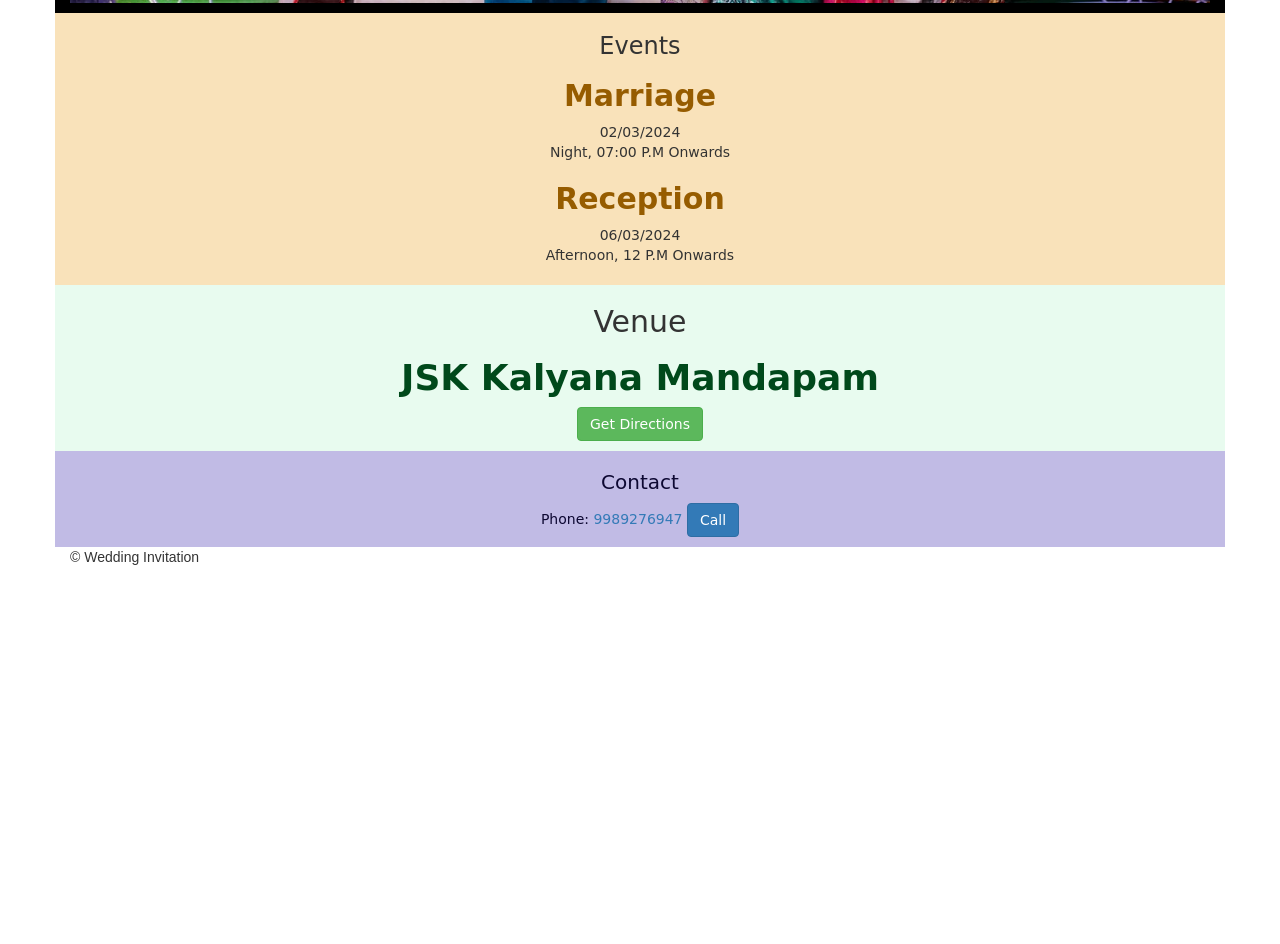
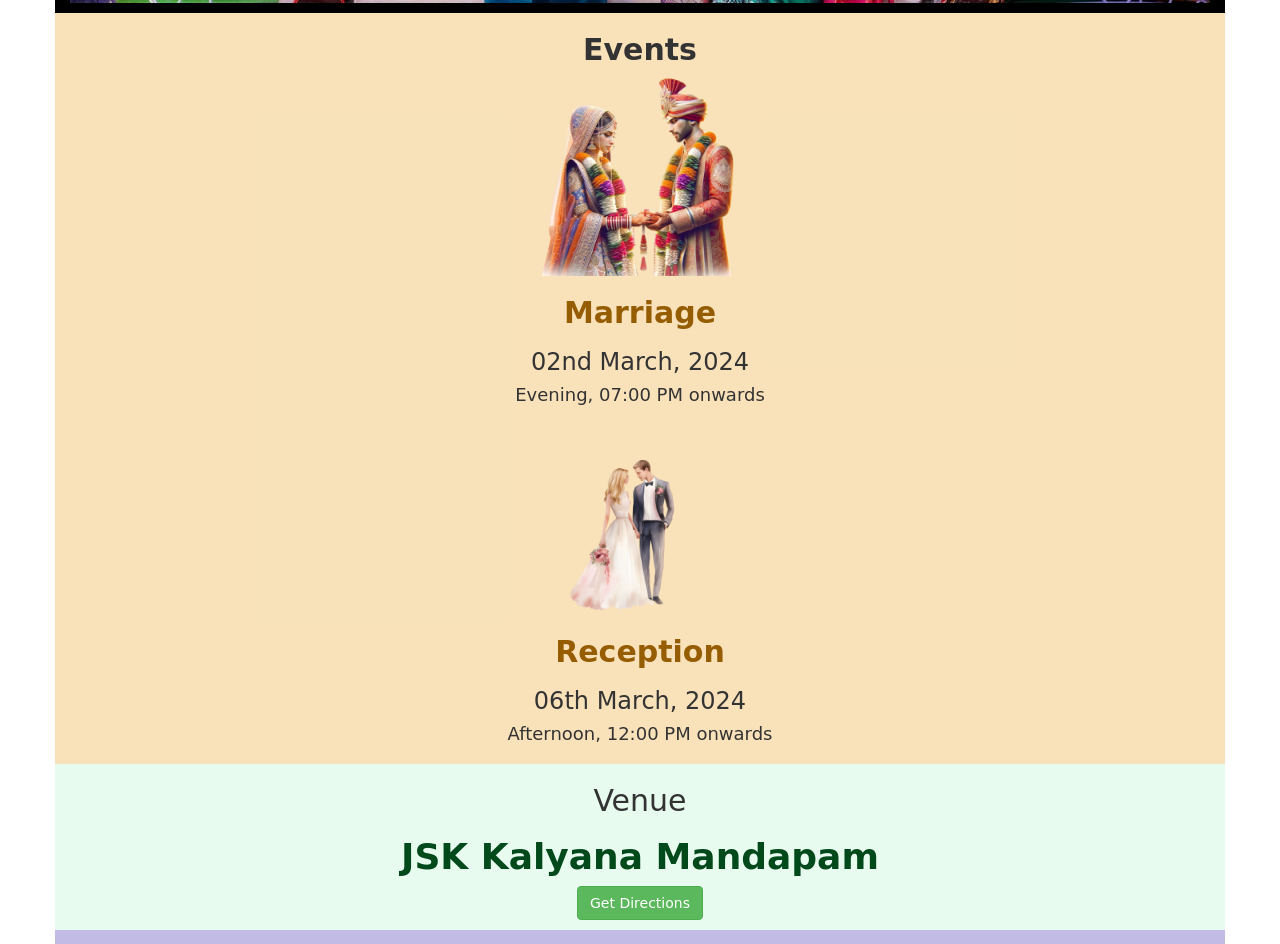
Before and after one commit to Sainikhil639/Wedding-Invitation, a plain HTML site: page index.html in a window 1280 px wide. Shown: the part 1920-2864 px from the top of the page. Before the commit the page ends 2497 px from the top, so only its background shows below. Drawn offline with nearby package versions, Linux system fonts and the light colour scheme.

Commit message:
Update index.html

```diff
--- a/index.html
+++ b/index.html
@@ -257,7 +257,8 @@
                 style="min-height: 80%; min-width: 100%; background-color: #000000; text-align: center; padding-bottom: 10px; font-family:'Great Vibes',cursive !important; margin-left: -15px; margin-right: -15px;">
                 <h3 style="color: #ffffff !important;" class="mb-3">Venu
                     <span class="text-primary" style="color: #ff8c00; font-size: 16px;" data-v-18eb878c="">weds</span>
-                         Latha</h3>
+                    Latha
+                </h3>
                 <img src="https://raw.githubusercontent.com/Sainikhil639/Wedding-Invitation/main/both.jpg"
                     class="position-absolute w-100 h-100" style="object-fit: cover; height: 100%; width: 100%;">
             </div>
@@ -271,17 +272,21 @@
     <div id="event">
         <div class="container"
             style="background-color: #e7940446; text-align: center; padding-bottom: 10px; font-family:'Great Vibes',cursive !important;">
-            <h3 style="text-align: center;">Events</h3>
+            <h3 style="text-align: center; font-weight: bold; font-size: 30px;">Events</h3>
+            <div class="text-center text-md-left ml-md-3" data-v-18eb878c="">
+                <div class="flex" data-v-18eb878c=""><img src="https://raw.githubusercontent.com/Sainikhil639/Wedding-Invitation/main/event.png" alt="" class="img-fluid mb-4 img-350" style="height: 200px;"
+                        data-v-18eb878c=""></div>
                         <h2 style="color: #965c00; font-weight: bolder;">Marriage</h2>
-            <p>
-                02/03/2024 <br>
-                Night, 07:00 P.M Onwards
-            </p>
+                <h3 class="mb-2" data-v-18eb878c="">02nd March, 2024</h3>
+                <h4 class="mb-0" data-v-18eb878c="">Evening, 07:00 PM onwards</h4>
+            </div>
+            <div class="text-center text-md-left ml-md-3" data-v-18eb878c="">
+                <div class="flex" data-v-18eb878c=""><img src="https://raw.githubusercontent.com/Sainikhil639/Wedding-Invitation/main/event-2.webp" alt="" class="img-fluid mb-4 img-350" style="height: 200px;"
+                        data-v-18eb878c=""></div>
                         <h2 style="color: #965c00; font-weight: bolder;">Reception</h2>
-            <p>
-                06/03/2024 <br>
-                Afternoon, 12 P.M Onwards
-            </p>
+                <h3 class="mb-2" data-v-18eb878c="">06th March, 2024</h3>
+                <h4 class="mb-0" data-v-18eb878c="">Afternoon, 12:00 PM onwards</h4>
+            </div>
         </div>
     </div>
     <!-- Event Ends -->
```
Lines whose indentation alone changed are shown as unchanged.
